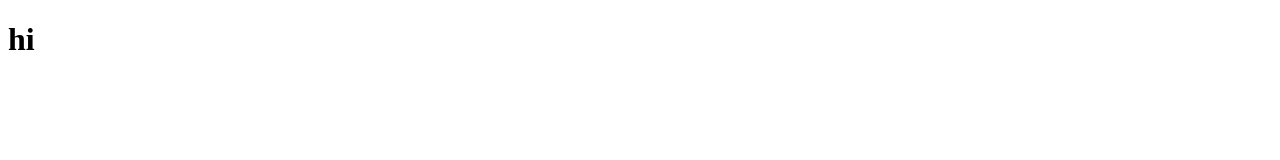
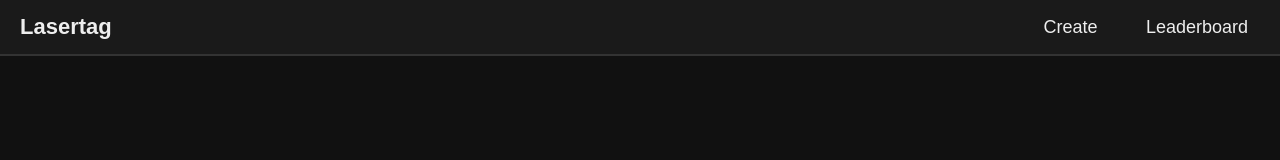
Before and after one commit to dfrttkj/WEB_GUN, a website: page src/index.html in a window 1280 px wide. Drawn offline with Linux system fonts and the light colour scheme.

Commit message:
brutalst geiler hover effekt

```diff
--- a/src/index.html
+++ b/src/index.html
@@ -3,13 +3,17 @@
 <head>
     <meta charset="UTF-8">
     <meta name="viewport" content="width=device-width, initial-scale=1.0">
-    <title>Document</title>
+    <title>Lasertag</title>
+    <script src="script.js"></script>
+    <link rel="stylesheet" href="style.css">
 </head>
 <body>
-    <h1>hi</h1>
-    <script>
-        const wsUrl = `ws://${window.location.host}/ESP`;
-        const socket = new WebSocket(wsUrl);
-    </script>
+    <nav>
+        <div class="nav-left">Lasertag</div>
+        <div class="nav-right">
+            <a href="#" id="nav-create">Create</a>
+            <a href="#" id="nav-leaderboard">Leaderboard</a>
+        </div>
+    </nav>
 </body>
 </html>
--- a/src/script.js
+++ b/src/script.js
@@ -0,0 +1,2 @@
+const wsUrl = `ws://${window.location.host}/ESP`;
+const socket = new WebSocket(wsUrl);
--- a/src/style.css
+++ b/src/style.css
@@ -0,0 +1,55 @@
+/* Navigation Bar */
+nav {
+    background-color: #1a1a1a;
+    color: #eee;
+    display: flex;
+    justify-content: space-between;
+    align-items: center;
+    padding: 14px 20px;
+    border-bottom: 2px solid #333;
+}
+
+nav .nav-left {
+    font-size: 22px;
+    font-weight: bold;
+}
+
+nav .nav-right a {
+    position: relative;
+    color: #eee;
+    text-decoration: none;
+    margin-left: 20px;
+    font-size: 18px;
+    padding: 8px 12px;
+    overflow: hidden;
+    transition: color 0.3s ease;
+    z-index: 0;
+}
+
+nav .nav-right a::before {
+    content: "";
+    position: absolute;
+    left: 0;
+    top: 0;
+    width: 0%;
+    height: 100%;
+    background-color: #ff4444;
+    z-index: -1;
+    transition: width 0.35s ease;
+}
+
+nav .nav-right a:hover::before {
+    width: 100%;
+}
+
+nav .nav-right a:hover {
+    color: #fff;
+}
+
+body {
+    margin: 0;
+    padding: 0;
+    font-family: Arial, sans-serif;
+    background-color: #111;
+    color: #eee;
+}
```
